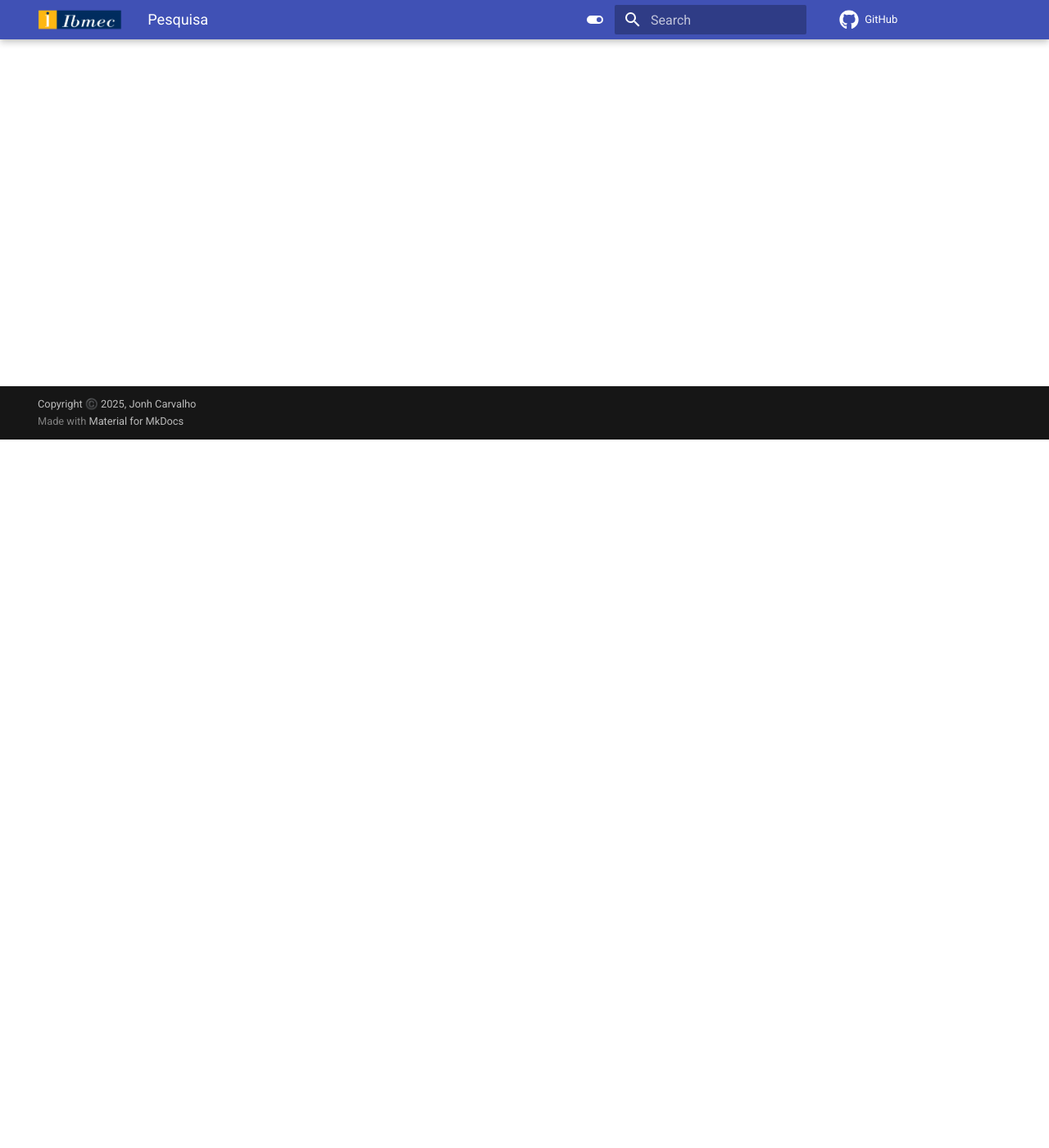
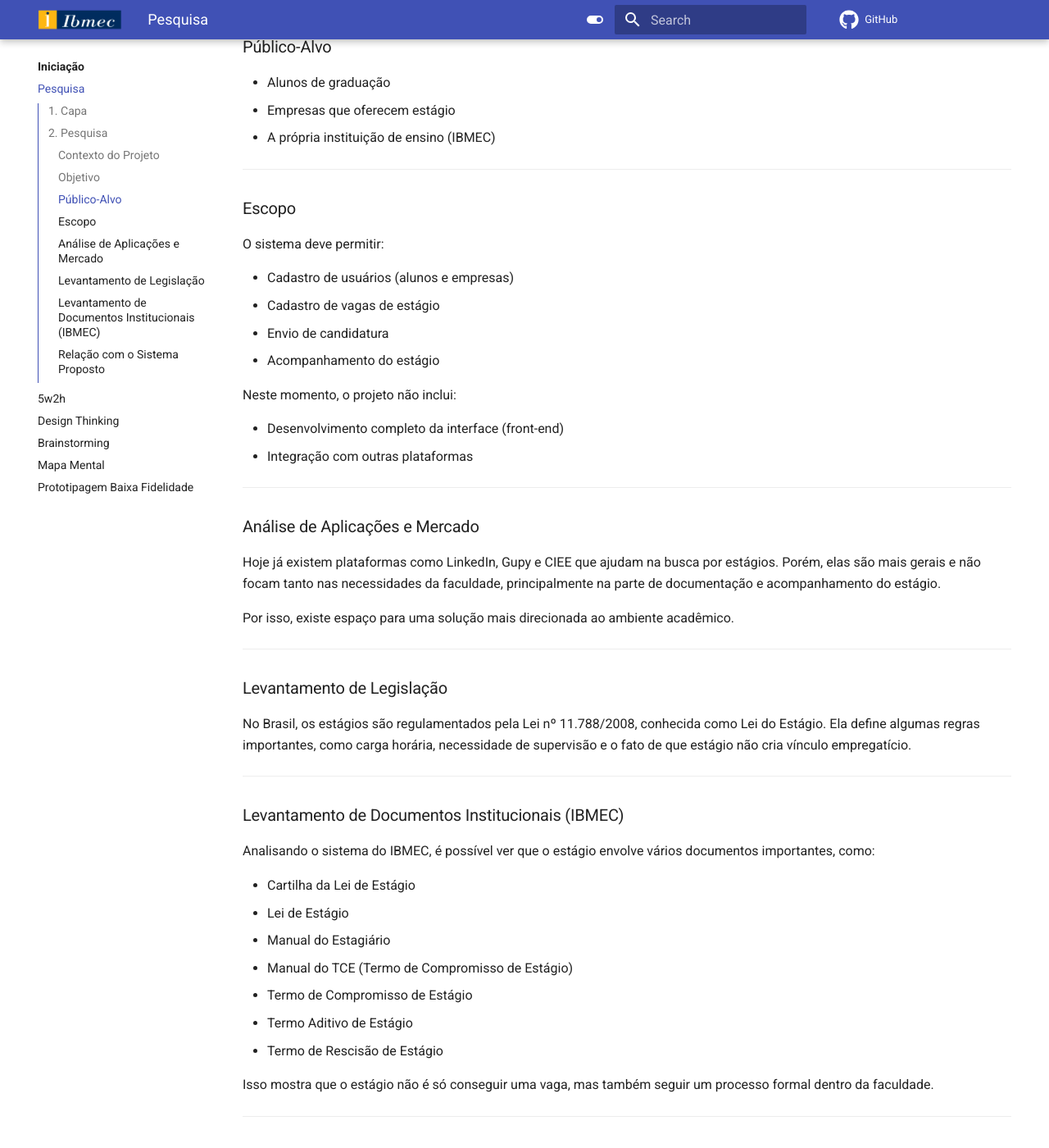
Before and after one commit to Projetos-de-Extensao/PBE_26.1_8001_II, an MkDocs documentation site: the page built from docs/Iniciacao/pesquisa.md, in a window 1280 px wide and 1400 px high, scrolled down 864 px. Shown: the whole window at 82% size. Built offline with MkDocs 1.6.1 and Material for MkDocs 9.7.7, drawn with Linux system fonts in a browser that asks for light colours; comment, search, counter and statistics services are not loaded; some of the changed text lies outside the part shown.

Commit message:
pesquisa

```diff
--- a/docs/Iniciacao/pesquisa.md
+++ b/docs/Iniciacao/pesquisa.md
@@ -4,9 +4,91 @@
 ---
 
 # Pesquisa
-## Pesquisa
-### Pesquisa
 
-Pesquisa realizada para compreensão das principais características do Aplicativo de **Streaming**.
+## 1. Capa
 
-> Dorothy followed her through many of the beautiful rooms in her castle.
+- **Tema:** Sistema de Gestão de Estágios
+- **Data:** 2026.1
+- **Stakeholder:** Pró-Reitoria Acadêmica
+
+---
+
+## 2. Pesquisa
+
+### Contexto do Projeto
+Atualmente, muitos estudantes têm dificuldade para encontrar estágios que realmente façam sentido com o curso que estão fazendo. Além disso, o processo não é muito claro e envolve vários documentos, o que acaba gerando dúvidas tanto para os alunos quanto para as empresas.
+
+Outro ponto é que cada faculdade tem suas próprias exigências, e nem sempre isso fica bem organizado ou fácil de acompanhar.
+
+---
+
+### Objetivo
+O objetivo do projeto é desenvolver um sistema back-end que ajude a organizar todo esse processo de estágio. A ideia é permitir o cadastro de alunos, empresas e vagas, além de acompanhar as candidaturas e o andamento do estágio.
+
+---
+
+### Público-Alvo
+- Alunos de graduação
+- Empresas que oferecem estágio
+- A própria instituição de ensino (IBMEC)
+
+---
+
+### Escopo
+
+O sistema deve permitir:
+
+- Cadastro de usuários (alunos e empresas)
+- Cadastro de vagas de estágio
+- Envio de candidatura
+- Acompanhamento do estágio
+
+Neste momento, o projeto não inclui:
+
+- Desenvolvimento completo da interface (front-end)
+- Integração com outras plataformas
+
+---
+
+### Análise de Aplicações e Mercado
+Hoje já existem plataformas como LinkedIn, Gupy e CIEE que ajudam na busca por estágios. Porém, elas são mais gerais e não focam tanto nas necessidades da faculdade, principalmente na parte de documentação e acompanhamento do estágio.
+
+Por isso, existe espaço para uma solução mais direcionada ao ambiente acadêmico.
+
+---
+
+### Levantamento de Legislação
+No Brasil, os estágios são regulamentados pela Lei nº 11.788/2008, conhecida como Lei do Estágio. Ela define algumas regras importantes, como carga horária, necessidade de supervisão e o fato de que estágio não cria vínculo empregatício.
+
+---
+
+### Levantamento de Documentos Institucionais (IBMEC)
+
+Analisando o sistema do IBMEC, é possível ver que o estágio envolve vários documentos importantes, como:
+
+- Cartilha da Lei de Estágio
+- Lei de Estágio
+- Manual do Estagiário
+- Manual do TCE (Termo de Compromisso de Estágio)
+- Termo de Compromisso de Estágio
+- Termo Aditivo de Estágio
+- Termo de Rescisão de Estágio
+
+Isso mostra que o estágio não é só conseguir uma vaga, mas também seguir um processo formal dentro da faculdade.
+
+---
+
+### Relação com o Sistema Proposto
+
+Pensando nisso, o sistema proposto não deve servir apenas para mostrar vagas, mas também para ajudar no controle do estágio.
+
+Algumas funcionalidades importantes seriam:
+
+- Registrar o estágio do aluno
+- Guardar documentos importantes
+- Controlar o TCE
+- Registrar alterações no estágio (termo aditivo)
+- Registrar o encerramento (rescisão)
+- Permitir que a instituição acompanhe tudo
+
+Assim, o sistema fica mais próximo da realidade do IBMEC e ajuda a organizar melhor todo o processo.
```
